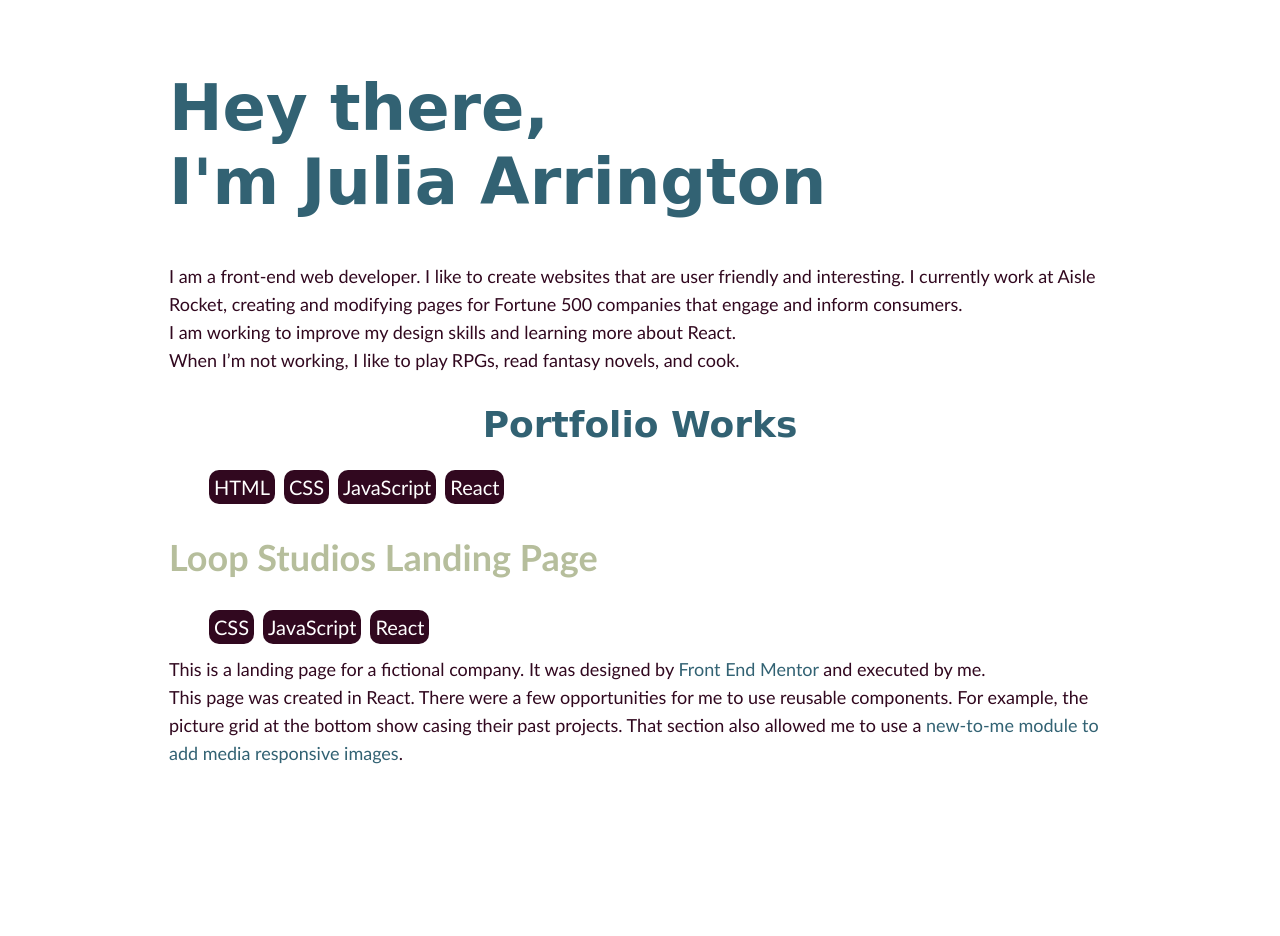
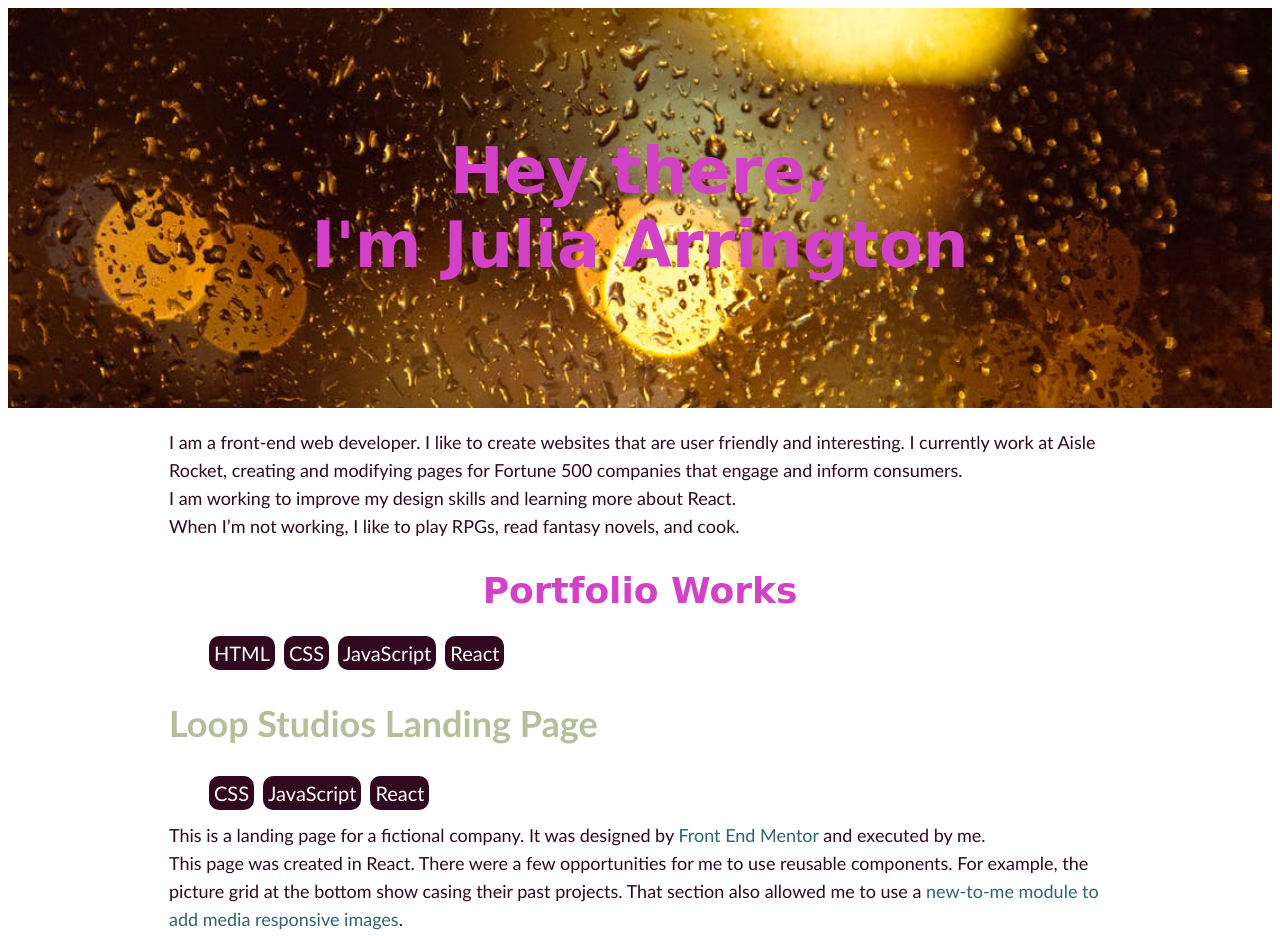
Before and after one commit to partum/partum.github.io, a plain HTML site: page index.html in a window 1280 px wide. Before the commit the page ends 800 px from the top, so only its background shows below. Drawn offline with Linux system fonts and the light colour scheme; a web font is replaced by a local one.

Commit message:
made a more interesting header

```diff
--- a/assets/css/main.css
+++ b/assets/css/main.css
@@ -1,11 +1,20 @@
+header{
+  background-image: url('/images/pexels-photo-5989067.jpeg');
+  height: 50vh;
+  background-attachment: fixed;
+  background-position: center;
+  background-repeat: no-repeat;
+  background-size: cover;
+  display: flex;
+  justify-content: center;
+  align-items: center;
+}
 h1{
   font-size: 64px;
 }
 h1, h2{
   font-family: 'Germania One', cursive;
-  color: #326273;
-}
-h2{
+  color: #d341c7;
   text-align: center;
 }
 h2, h3{
--- a/index.html
+++ b/index.html
@@ -15,8 +15,10 @@
 </head>
 
 <body>
+  <header>
+    <h1>Hey there, <br> I'm Julia Arrington</h1>
+  </header>
   <div class="body-container">
-    <h1>Hey there, <br> I'm Julia Arrington</h1>
     <p>I am a front-end web developer. I like to create websites that are user friendly and interesting. I currently
       work
       at Aisle Rocket, creating and modifying pages for Fortune 500 companies that engage and inform consumers.</p>
```
Also changed, not shown: images/pexels-photo-5989067.jpeg (added).
